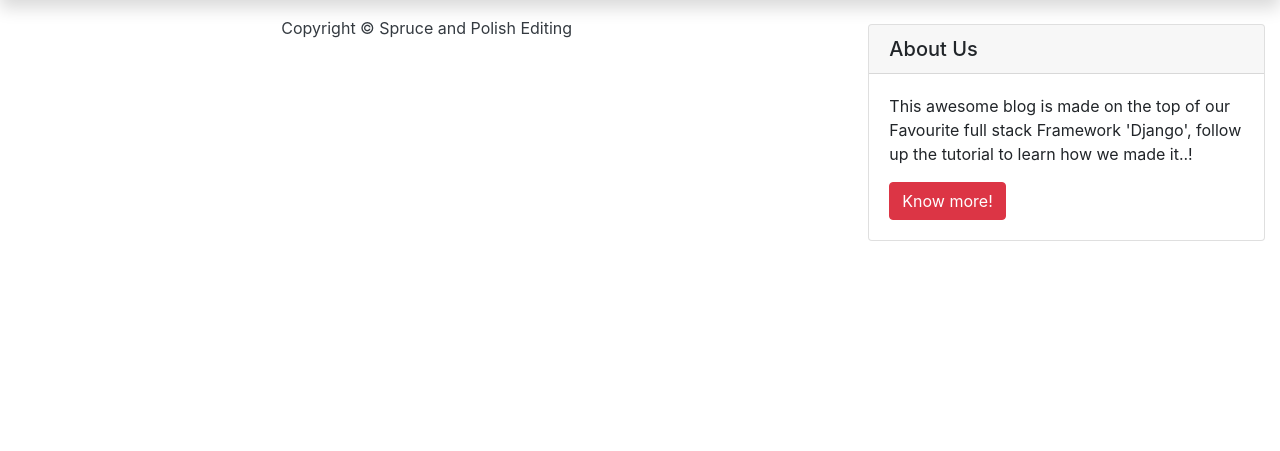
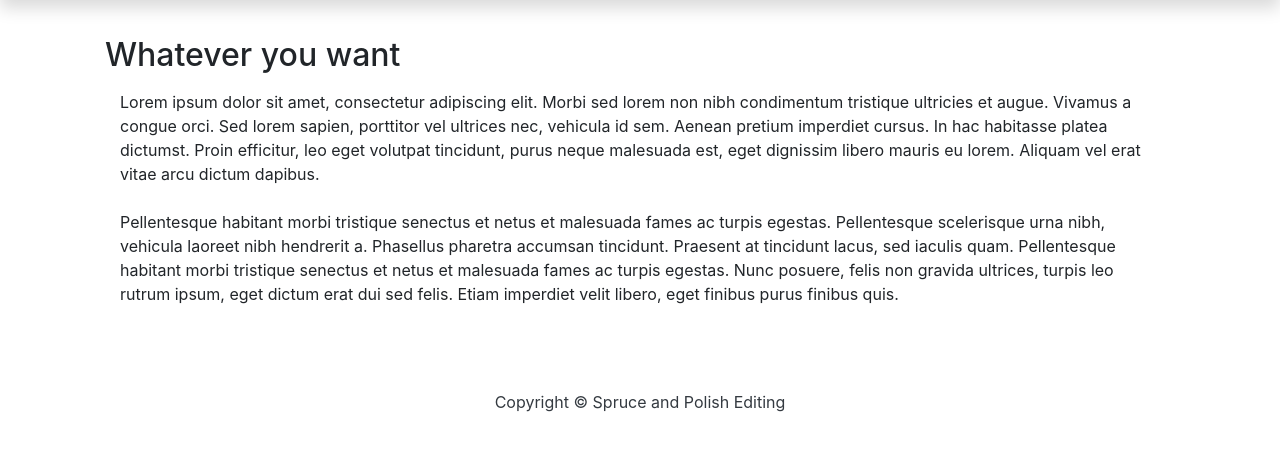
Before and after one commit to Couragyn/spruceEditing, a Django app: page / in a window 1280 px wide. Shown: the part 56-507 px from the top of the page. Run offline with Django 3.2, Linux system fonts and the light colour scheme; some libraries are stand-ins or nearby versions.

Commit message:
changed landing page

```diff
--- a/templates/index.html
+++ b/templates/index.html
@@ -1,14 +1,21 @@
 {% extends "base.html" %}
 {% block content %}
 
-<div class="col-md-4 float-right ">
-	<div class="card my-4">
-	        <h5 class="card-header">About Us</h5>
-	    <div class="card-body">
-	        <p class="card-text"> This awesome blog is made on the top of our Favourite full stack Framework 'Django', follow up the tutorial to learn how we made it..!</p>
-	        <a href="https://djangocentral.com/building-a-blog-application-with-django"
-	           class="btn btn-danger">Know more!</a>
-	    </div>
+    <div class="container">
+        <div class="row">
+            <div class="col-md-12 mt-3 float-left">
+                <div class="mb-5">
+                    <div class="card-body">
+                        <h2 class="card-title">Whatever you want</h2>
+                        <div class="col-md-12 mt-3">
+	                        <p class="card-text">
+	                        	Lorem ipsum dolor sit amet, consectetur adipiscing elit. Morbi sed lorem non nibh condimentum tristique ultricies et augue. Vivamus a congue orci. Sed lorem sapien, porttitor vel ultrices nec, vehicula id sem. Aenean pretium imperdiet cursus. In hac habitasse platea dictumst. Proin efficitur, leo eget volutpat tincidunt, purus neque malesuada est, eget dignissim libero mauris eu lorem. Aliquam vel erat vitae arcu dictum dapibus.
+	                        	<br><br>
+								Pellentesque habitant morbi tristique senectus et netus et malesuada fames ac turpis egestas. Pellentesque scelerisque urna nibh, vehicula laoreet nibh hendrerit a. Phasellus pharetra accumsan tincidunt. Praesent at tincidunt lacus, sed iaculis quam. Pellentesque habitant morbi tristique senectus et netus et malesuada fames ac turpis egestas. Nunc posuere, felis non gravida ultrices, turpis leo rutrum ipsum, eget dictum erat dui sed felis. Etiam imperdiet velit libero, eget finibus purus finibus quis.
+			            </div>
+			        </div>
+			    </div>
+			</div>
+		</div>
 	</div>
-</div>
 {%endblock%}
```
